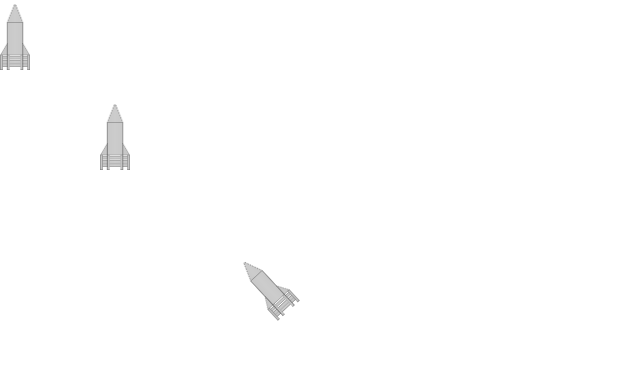
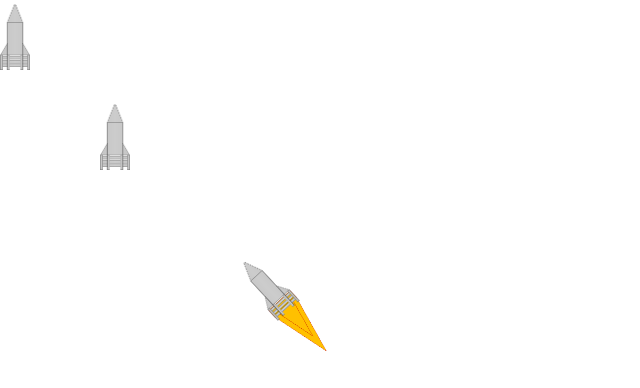
Before and after one commit to PeterGoedeke/sandbox, a plain HTML site: page index.html in a window 1280 px wide. Shown: the whole page, without its empty margins (0-640 px from the left). Drawn offline with Linux system fonts and the light colour scheme.

Commit message:
Added Basic Exhaust System

```diff
--- a/Spaceships.js
+++ b/Spaceships.js
@@ -62,4 +62,3 @@ var instanceOfMySpaceShipClassSpecs2 = {
 }
 var instanceOfMySpaceShipClass = mySpaceShipClass(instanceOfMySpaceShipClassSpecs);
 var instanceOfMySpaceShipClass2 = mySpaceShipClass(instanceOfMySpaceShipClassSpecs2);
-//instanceOfMySpaceShipClass.init();
--- a/exhausthandler.js
+++ b/exhausthandler.js
@@ -1,9 +1,24 @@
 //ExhaustHandlers
 var exhaustHandlerProto = {
-    update: function() {
-
+    init: function init(superEntity) {
+        this.exhaustElement = document.createElement("IMG");
+        this.exhaustElement.classList.add("exhaust");
+        this.exhaustElement.src = this.image;
+        this.exhaustElement.style.top = this.verticalOffset + "px";
+        this.exhaustElement.style.left = this.horizontalOffset + "px";
+        this.exhaustElement.style.width = this.width + "px";
+        this.exhaustElement.style.height = this.height + "px";
+        this.exhaustElement.style.zIndex = -1;
+        superEntity.element.appendChild(this.exhaustElement);
     },
-    render: function() {
+    render: function render() {
 
     }
 }
+
+var createExhaustHandler = function(superEntity, horizontalOffset, verticalOffset, width, height, image) {
+    var exhaustHandler = Object.create(exhaustHandlerProto);
+    Object.assign(exhaustHandler, {horizontalOffset, verticalOffset, width, height, image});
+    exhaustHandler.init(superEntity);
+    return exhaustHandler;
+}
--- a/index.html
+++ b/index.html
@@ -13,6 +13,7 @@
         <script src="main.js"></script>
         <script src="collisionhandlers.js"></script>
         <script src="spaceships.js"></script>
+        <script src="exhausthandler.js"></script>
         <script src="player.js"></script>
     </footer>
 </body>
--- a/main.css
+++ b/main.css
@@ -52,6 +52,9 @@ CSS starts here---------------------------------------------------------------
 .gameObject {
     position: absolute;
 }
+.exhaust {
+    position: absolute;
+}
 
 .shipDisplayGraphic {
     height: 100%;
--- a/player.js
+++ b/player.js
@@ -46,6 +46,7 @@ var player = {
         this.collisionHandler.init();
         initDisplayElement(this);
         game.registerGameObject(this);
+        this.exhaustHandler = createExhaustHandler(this, 0, this.height * 8 / 10, this.width, this.height, "exhaust.png");
     },
     //Swap player for this in the event listeners
     update: function update() {
```
